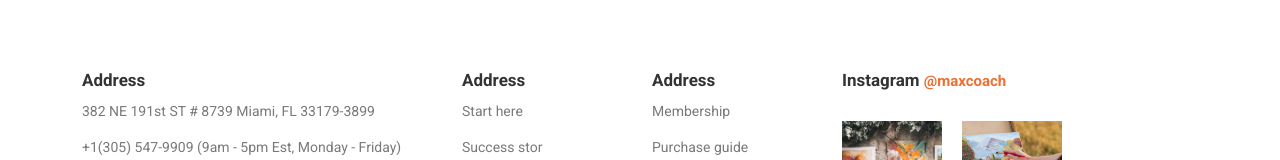
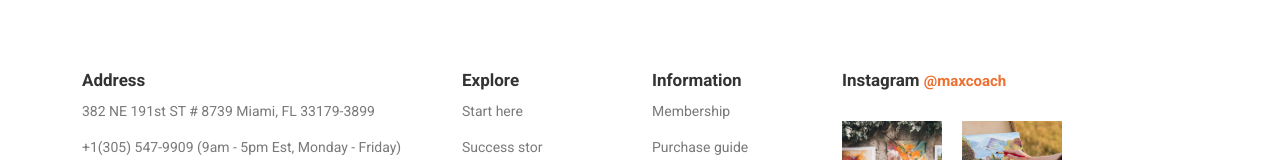
Before and after one commit to AndreaCasentini93/proj-html-vuejs, a Vue app: page / in a window 1280 px wide. Shown: the part 1785-1945 px from the top of the page. Built offline with nearby package versions, Linux system fonts and the light colour scheme; a small style sheet from the web is missing.

Commit message:
Footer Refactoring

```diff
--- a/src/components/Footer.vue
+++ b/src/components/Footer.vue
@@ -22,7 +22,7 @@
 
                 <!-- COLUMN 2 -->
                 <div class="col-12 col-md-4 col-lg-2">
-                    <h4>Address</h4>
+                    <h4>Explore</h4>
                     <ul>
                         <li v-for="link, index in explore" :key="index">
                             <a :href="link.url">{{ link.text }}</a>
@@ -33,7 +33,7 @@
 
                 <!-- COLUMN 3 -->
                 <div class="col-12 col-md-4 col-lg-2">
-                    <h4>Address</h4>
+                    <h4>Information</h4>
                     <ul>
                         <li v-for="link, index in information" :key="index">
                             <a :href="link.url">{{ link.text }}</a>
```
